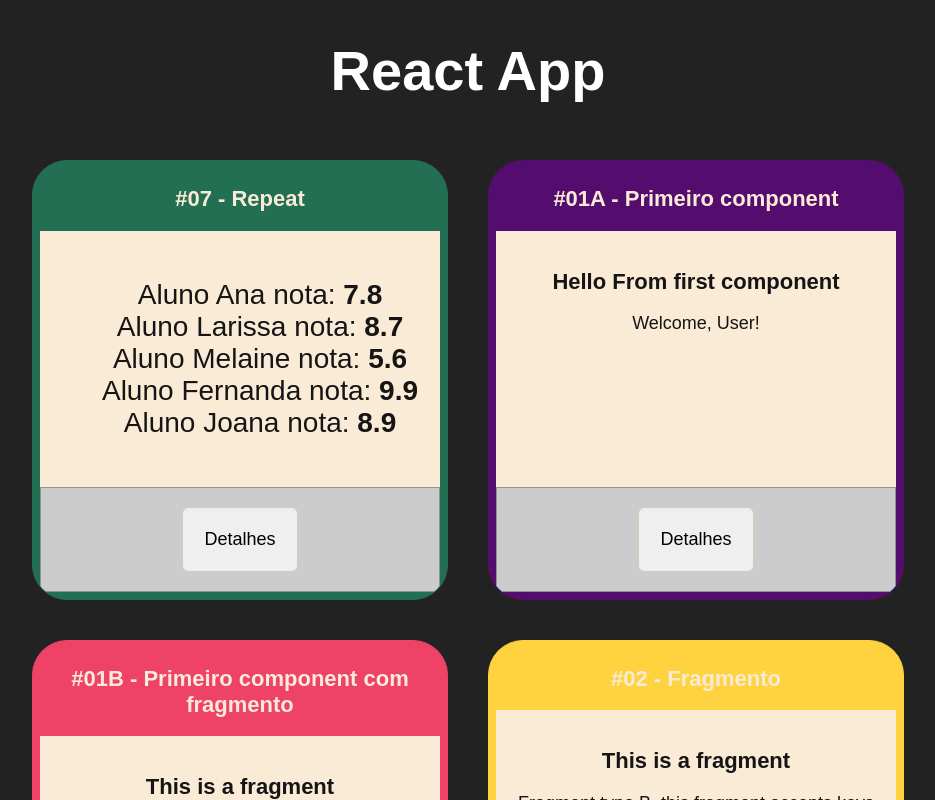
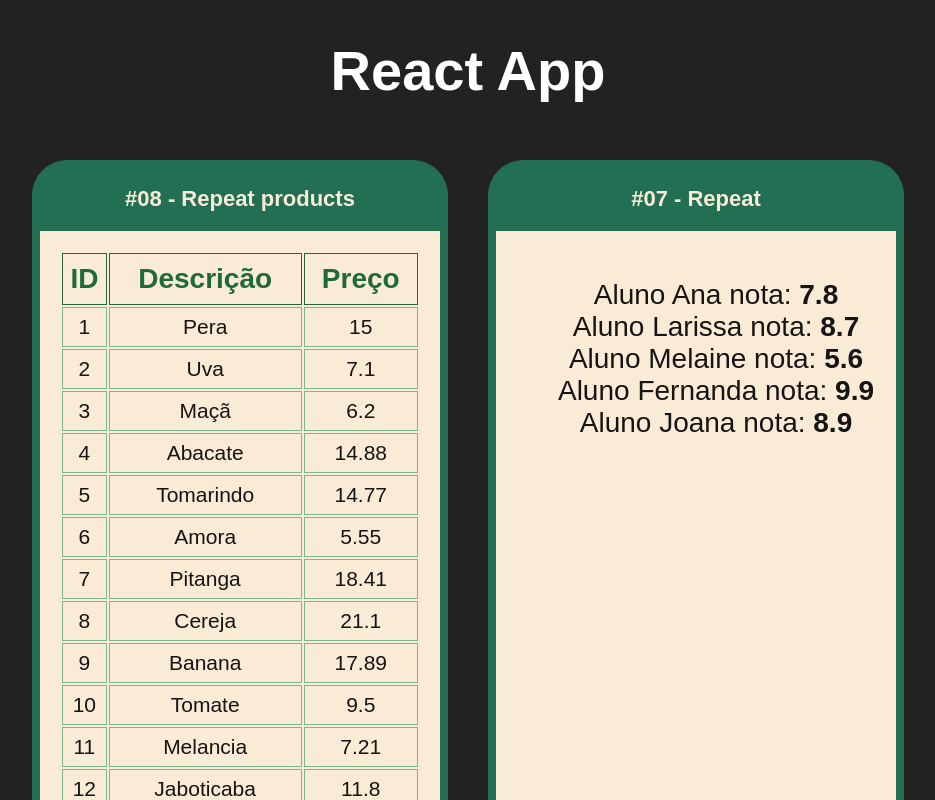
Before and after one commit to ALESSANDROLMENEZES/react-introduction, a React (Create React App) app: page / in a window 1280 px wide. Shown: the top 800 px of the page, without its empty margins (172-1107 px from the left). Built offline with nearby package versions, Linux system fonts and the light colour scheme.

Commit message:
Component Table

```diff
--- a/src/App.jsx
+++ b/src/App.jsx
@@ -8,7 +8,8 @@ import Random from './components/basics/Randon';
 import Card from './components/layout/Card';
 import Father from './components/basics/Father';
 import Child from './components/basics/Child';
-import Repeat from './components/basics/Repeat';
+import Repeat from './components/repetition/Repeat';
+import RepeatProducts from './components/repetition/RepeatProducts';
 import './App.css';
 
 export default () => (
@@ -16,6 +17,10 @@ export default () => (
   <>
     <h1>React App</h1>
     <div className="Cards">
+
+      <Card title="#08 - Repeat products" color="#226f54">
+        <RepeatProducts />
+      </Card>
 
       <Card title="#07 - Repeat" color="#226f54">
         <Repeat />
--- /dev/null
+++ b/src/components/basics/Row.css
@@ -0,0 +1,8 @@
+.Table-Tr{
+    height: 40px;
+}
+
+.Table-Tr td{
+    font-size: 21px;
+    border: 1px solid rgb(122, 185, 144);
+}
--- /dev/null
+++ b/src/components/basics/Row.jsx
@@ -0,0 +1,14 @@
+import React, { cloneElement } from 'react';
+import './Row.css';
+
+export default props => (
+    /* jshint ignore:start */
+    <>
+        <tr className="Table-Tr">
+            <td>{props.id}</td>
+            <td>{props.description}</td>
+            <td>{props.price}</td>
+        </tr>
+    </>
+    /* jshint ignore:end */
+);
--- a/src/components/layout/Card.css
+++ b/src/components/layout/Card.css
@@ -12,6 +12,7 @@ body{
     overflow: hidden;
     border-radius: 35px;
     border: 1px solid;
+    list-style: none;
 }
 
 .Card .Header{
--- /dev/null
+++ b/src/components/layout/Table.css
@@ -0,0 +1,19 @@
+.Table{
+    border-collapse: collapse 1px;
+    text-align: center;
+    width: 100%;
+    min-width: 100%;
+}
+
+.Table-Header{
+    color: rgb(32, 106, 58);
+    border: 1px solid red;
+}
+
+.Table-Header tr{
+    height: 52px;
+}
+
+.Table-Header tr th{
+    border: 1px solid rgb(32, 106, 58);
+}
--- /dev/null
+++ b/src/components/layout/Table.jsx
@@ -0,0 +1,21 @@
+import React, { cloneElement } from 'react';
+import './Table.css';
+
+export default props => {
+    return (
+        /* jshint ignore:start */
+        <table className="Table">
+            <thead className="Table-Header">
+                <tr>
+                    <th>ID</th>
+                    <th>Descrição</th>
+                    <th>Preço</th>
+                </tr>
+            </thead>
+            <tbody>
+                {props.children.map((item) => (cloneElement(item, props)))}
+            </tbody>
+        </table>
+        /* jshint ignore:end */
+    );
+};
--- /dev/null
+++ b/src/components/repetition/RepeatProducts.jsx
@@ -0,0 +1,16 @@
+import React from 'react';
+import products from './../../data/products';
+import Row from './../basics/Row';
+import Table from './../layout/Table';
+
+
+export default props => {
+    /* jshint ignore:start */
+    let items = products.map((product) => (<Row {...product}></Row>))
+    return (
+        <Table>
+            {items}
+        </Table>
+    )
+    /* jshint ignore:end */
+};
--- /dev/null
+++ b/src/data/products.js
@@ -0,0 +1,18 @@
+export default [
+    { id: 1, description: 'Pera', price: 15.00 },
+    { id: 2, description: 'Uva', price: 7.10 },
+    { id: 3, description: 'Maçã', price: 6.20 },
+    { id: 4, description: 'Abacate', price: 14.88 },
+    { id: 5, description: 'Tomarindo', price: 14.77 },
+    { id: 6, description: 'Amora', price: 5.55 },
+    { id: 7, description: 'Pitanga', price: 18.41 },
+    { id: 8, description: 'Cereja', price: 21.10 },
+    { id: 9, description: 'Banana', price: 17.89},
+    { id: 10, description: 'Tomate', price: 9.50 },
+    { id: 11, description: 'Melancia', price: 7.21 },
+    { id: 12, description: 'Jaboticaba', price: 11.80 },
+    { id: 13, description: 'Laranja', price: 11.79 },
+    { id: 14, description: 'Lima', price: 18.32 },
+    { id: 15, description: 'Limão', price: 21.80 },
+    { id: 16, description: 'Graviola', price: 5.40},
+];
```
Also changed, not shown: src/components/repetition/Repeat.jsx (renamed from src/components/basics/Repeat.jsx).
